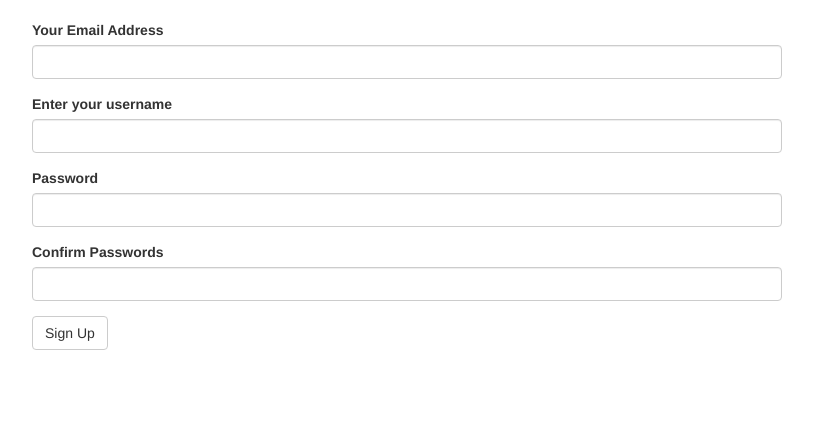
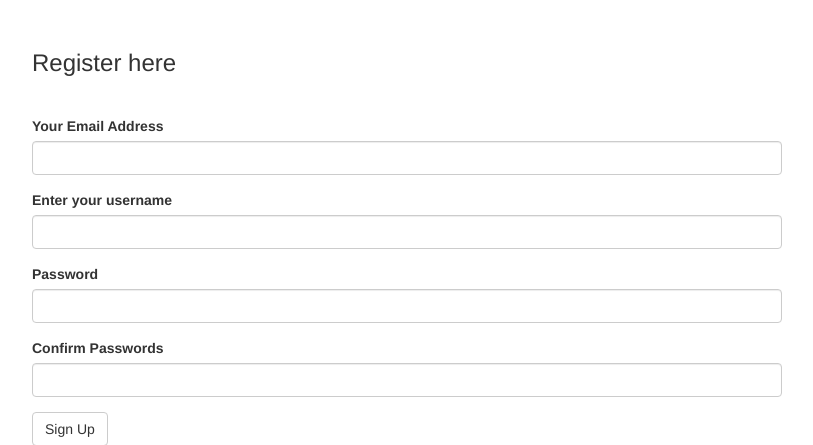
Before and after one commit to encok/Blogging-App, a Flask app: page /authenticate/register in a window 1280 px wide. Shown: the part 102-547 px from the top of the page, without its empty margins (233-1046 px from the left). Run offline with Flask 2, Linux system fonts and the light colour scheme; some libraries are stand-ins or nearby versions.

Commit message:
adding the header for register form

```diff
--- a/app/templates/auth/register.html
+++ b/app/templates/auth/register.html
@@ -2,9 +2,18 @@
 {% import 'bootstrap/wtf.html' as wtf%}
 
 {% block content %}
+<style>
+h3{
+padding:10px;
+margin-left: 200px;
+margin-bottom: 30px;
+}
+</style>
 <div class="container">
 <div class="row">
+    <h3>Register here</h3>
 <div class="col-md-2"> </div>
+
 <div class="col-md-8">
 
 {{wtf.quick_form(registration_form)}}
```
